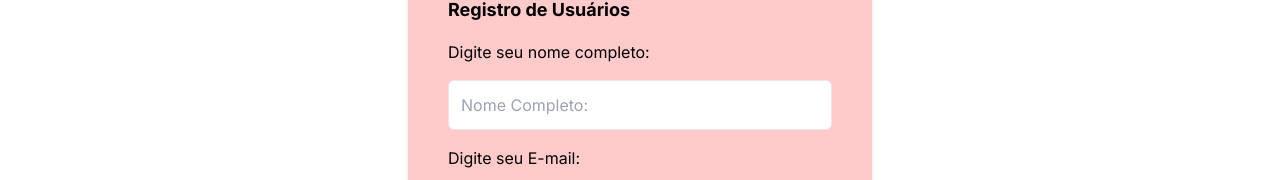
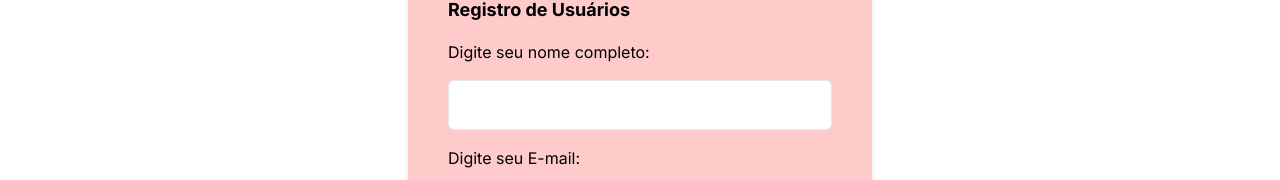
Before and after one commit to ProjetosFaculdadeFiap/GS-Amelia, a Next.js app: page /usuarios/cadastro in a window 1280 px wide. Shown: the part 182-362 px from the top of the page. Built offline with nearby package versions, Linux system fonts and the light colour scheme.

Commit message:
tentando arrumar o login sem se matar

```diff
--- a/src/app/usuarios/cadastro/page.jsx
+++ b/src/app/usuarios/cadastro/page.jsx
@@ -11,16 +11,14 @@ export default function Cadastro() {
         });
 
         const handleChange = (e) => {
-            setForm({
-            ...form,
-            [e.target.name]: e.target.value,
-            });
+            const { name, value } = e.target;
+            setForm(prevForm => ({ ...prevForm, [name]: value }));
         };
 
         const handleCadastro = async (e) => {
             e.preventDefault();
             try {
-            const resposta = await fetch("http://localhost:8080/", {
+                const resposta = await fetch("http://localhost:8080/mm/paciente", {
                     method: "POST",
                     headers: {
                         "Content-Type": "application/json",
@@ -50,36 +48,26 @@ export default function Cadastro() {
 
                         <div>
                             <label className="mb-2" htmlFor="idNome"> Digite seu nome completo: </label>
-                            <input className="p-3 my-4 border rounded-md w-full"
-                            type="text" name="nome" id="idNome" placeholder="Nome Completo:"
+                            <input className="p-3 my-4 border rounded-md w-full" type="text" name="nome" required value={form.nome} onChange={handleChange}/>
 
-                            required onChange={(e) => setNome(e.target.value)} />
                         </div>
 
                         <div className="mb-4">
                         <div>
                             <label className="mb-2" htmlFor="idEmail"> Digite seu E-mail: </label>
-                            <input className="p-3 my-4 border rounded-md w-full"
-                            type="email" name="email" id="idEmail" placeholder="Email:"
+                            <input className="p-3 my-4 border rounded-md w-full" type="email" name="email" id="idEmail" placeholder="Email:" required onChange={handleChange} />
 
-                            required onChange={(e) => setEmail(e.target.value)} />
                         </div>
                         </div>
 
                         <div>
                             <label className="mb-2" htmlFor="idCpf"> Informe seu CPF: </label>
-                            <input className="p-3 my-4 border rounded-md w-full"
-                            type="text" name="cpf" id="idCpf" placeholder="CPF:"
-
-                            required onChange={(e) => setCpf(e.target.value)} />
+                            <input className="p-3 my-4 border rounded-md w-full" type="text" name="cpf" id="idCpf" placeholder="CPF:" required onChange={handleChange} />
                         </div>
 
                         <div>
                             <label className="mb-2" htmlFor="idSenha"> Crie uma Senha: </label>
-                            <input className="p-3 my-4 border rounded-md w-full"
-                            type="password" name="senha" id="idSenha" placeholder="Senha:"
-
-                            required onChange={(e) => setSenha(e.target.value)} />
+                            <input className="p-3 my-4 border rounded-md w-full" type="password" name="senha" id="idSenha" placeholder="Senha:" required onChange={handleChange} />
                         </div>
 
                         <div className="flex flex-col items-center">
--- a/src/app/usuarios/login/page.jsx
+++ b/src/app/usuarios/login/page.jsx
@@ -20,7 +20,7 @@ export default function Login() {
         console.log(usuario);
 
         try {
-            const resposta = await fetch("http://localhost:8080/");
+            const resposta = await fetch("http://localhost:8080/mm/usuario");
 
             if (resposta.ok) {
                 const contentType = resposta.headers.get("content-type");
```
Also changed, not shown: src/app/jornal/feedback/page.jsx (added). Lines whose indentation alone changed are shown as unchanged.
